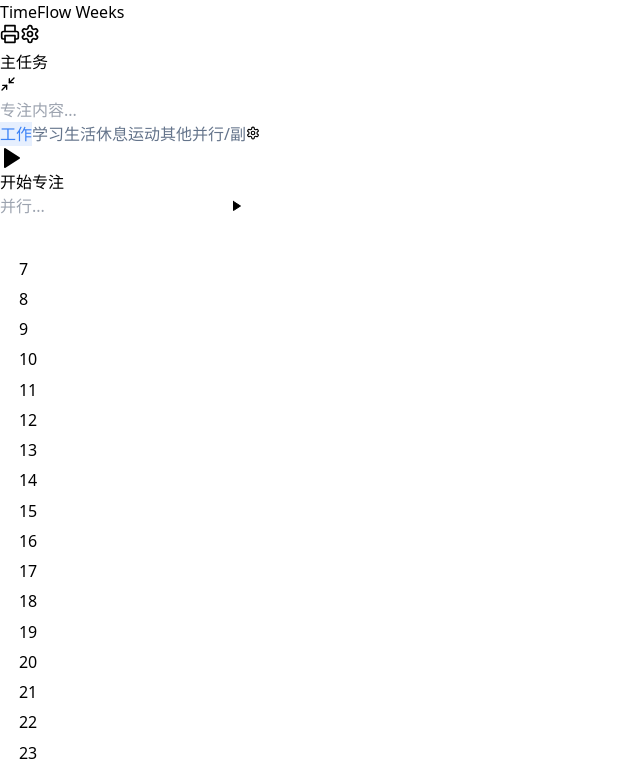
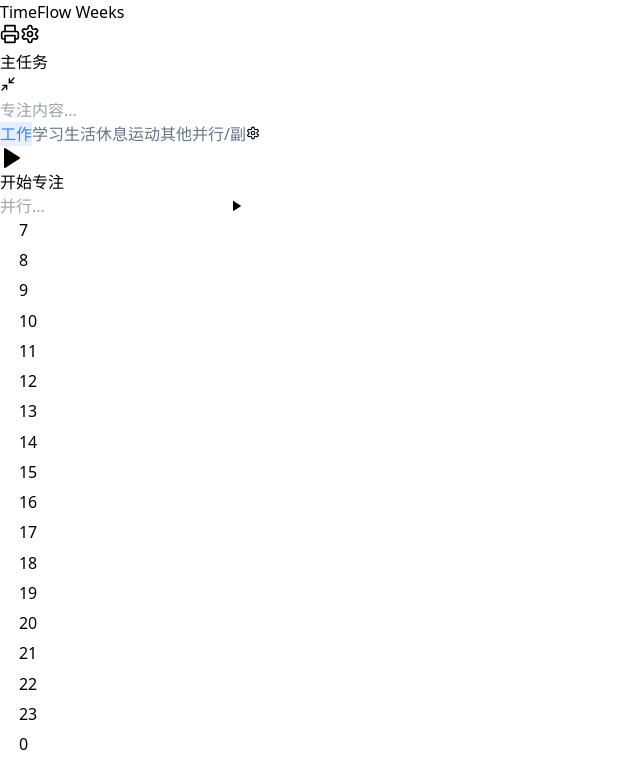
Before and after one commit to YikSuen-hu/timeflow-weeks, a React (Vite) app: page / in a window 1280 px wide. Shown: the top 766 px of the page, without its empty margins (0-640 px from the left). Built offline with nearby package versions, Linux system fonts and the light colour scheme.

Commit message:
Fix print visibility and improve axis alignment

```diff
--- a/src/App.jsx
+++ b/src/App.jsx
@@ -24,11 +24,14 @@
         display: none !important;
       }
       /* Hide everything by default */
-      body > * {
-        display: none !important;
+      /* Hide everything by default using visibility to keep layout calculation if needed,
+         but mostly to allow specific children to be visible */
+      body {
+        visibility: hidden;
       }
       /* Only show the print area wrapper */
       #print-root {
+        visibility: visible;
         display: block !important;
         position: absolute;
         top: 0;
@@ -235,7 +238,10 @@
       {/* --- LEFT: TIMELINE STRIP (Strict 28mm wide grid + Axis) --- */}
       <div className="flex-shrink-0 flex pt-[10mm] border-r border-slate-300 mr-4 h-full relative" style={{ marginLeft: '5mm', marginRight: '5mm' }}>
         {/* Axis */}
-        <div className="w-8 flex-shrink-0 flex flex-col relative h-[168mm] mr-1" style={{ marginTop: 'calc(10mm + 1px)' }}>
+        <div className="w-8 flex-shrink-0 flex flex-col relative h-[168mm] mr-1">
+          {/* Spacer to match Header height exactly */}
+          <div className="h-[10mm] mb-[1px]" />
+
           {[7, 8, 9, 10, 11, 12, 13, 14, 15, 16, 17, 18, 19, 20, 21, 22, 23, 0, 1, 2, 3, 4, 5, 6].map((h, i) => {
             // Y position in cells
             let cellY = i < 18 ? i * 2 : 36 + (i - 18);
```
